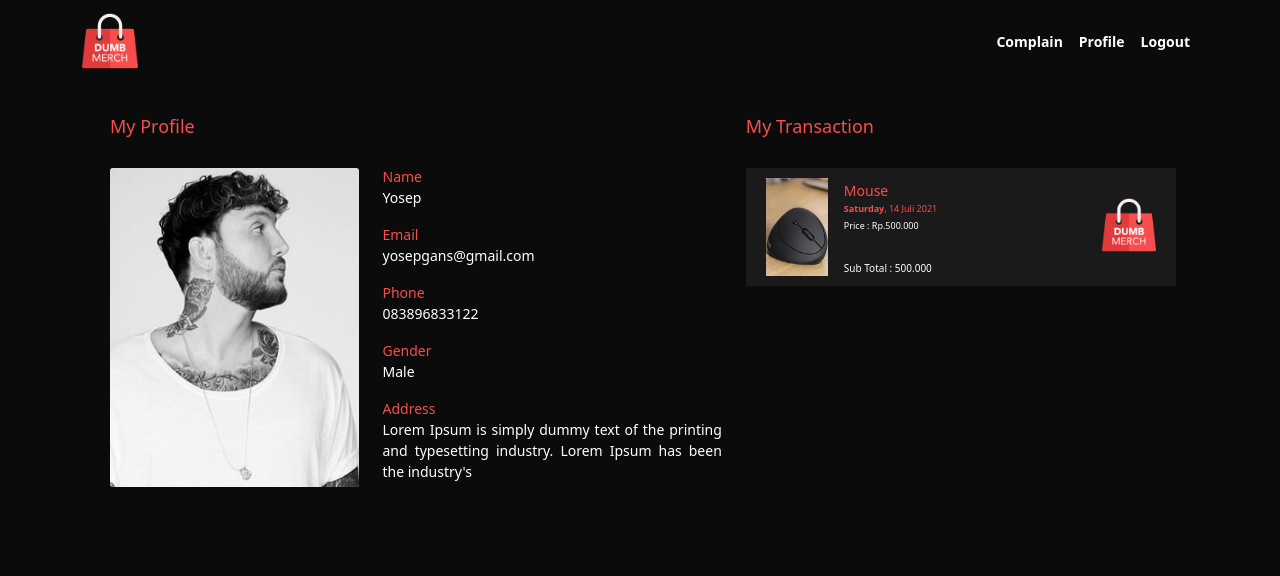
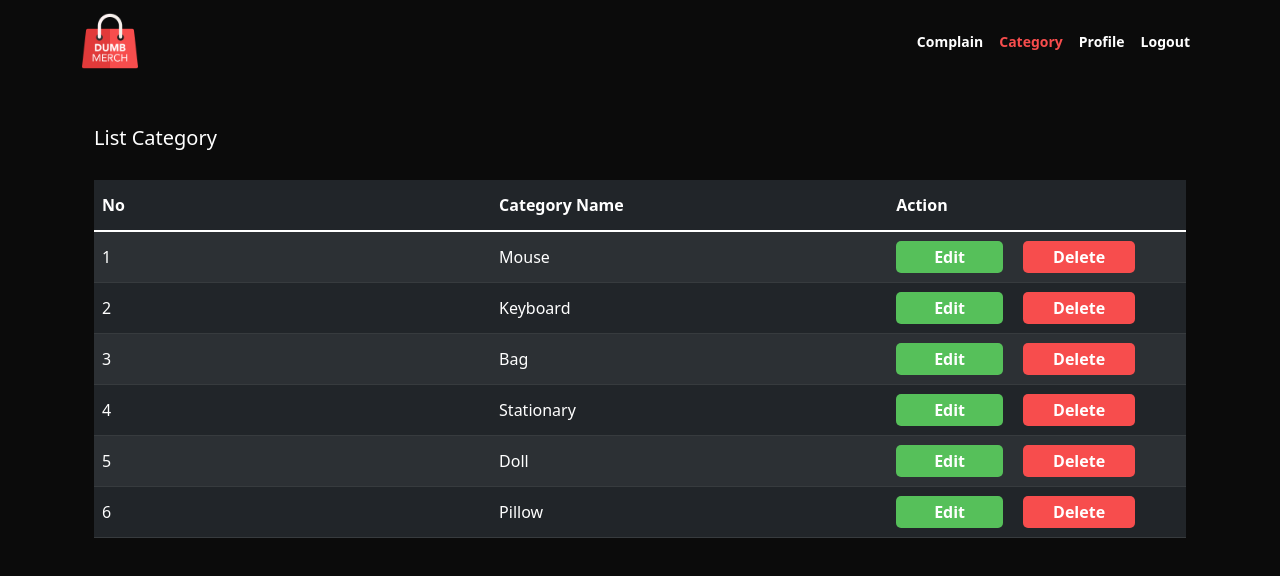
Before and after one commit to sabillarosad11/SabillaRosad-DumbMerch-New, a React (Create React App) app: page / in a window 1280 px wide. Shown: the top 576 px of the page. Built offline with nearby package versions, Linux system fonts and the light colour scheme.

Commit message:
add category

```diff
--- a/src/App.js
+++ b/src/App.js
@@ -3,12 +3,13 @@ import React from 'react';
 // import Register from "./Pages/Register";
 // import Homepage from './Pages/Homepage';
 // import DetailProduct from './Pages/Detail-product';
-import Profile from "./Pages/Profile";
+// import Profile from "./Pages/Profile";
+import Category from "./Pages/Category";
 import './App.css';
 
 function App() {
   return (
-      <Profile />
+      <Category />
   );
 }
 
--- /dev/null
+++ b/src/Dummy Data/ListCategory.js
@@ -0,0 +1,28 @@
+const DataCategory = [
+  {
+    id: 1,
+    product: "Mouse",
+  },
+  {
+    id: 2,
+    product: "Keyboard",
+  },
+  {
+    id: 3,
+    product: "Bag",
+  },
+  {
+    id: 4,
+    product: "Stationary",
+  },
+  {
+    id: 5,
+    product: "Doll",
+  },
+  {
+    id: 6,
+    product: "Pillow",
+  },
+];
+
+export default DataCategory;
--- /dev/null
+++ b/src/Pages/Category.js
@@ -0,0 +1,64 @@
+import React from 'react'
+import { Container, Image, Navbar, Nav, Table } from "react-bootstrap";
+import "./style/Category.css";
+import logoNavbar from "../asset/logoNavbar.png";
+import DataCategory from '../Dummy Data/ListCategory';
+
+const Category = () => {
+  return (
+    <>
+      <Navbar className="bg-navbar" variant="dark">
+        <Container>
+          <Navbar.Brand href="#">
+            <Image className="logo-navbar" src={logoNavbar} responsive />
+          </Navbar.Brand>
+          <Nav className="ms-auto">
+            <Nav.Link className="nav-link" href="#">
+              Complain
+            </Nav.Link>
+            <Nav.Link className="nav-link active" href="#">
+              Category
+            </Nav.Link>
+            <Nav.Link className="nav-link" href="#">
+              Profile
+            </Nav.Link>
+            <Nav.Link className="nav-link" href="#">
+              Logout
+            </Nav.Link>
+          </Nav>
+        </Container>
+      </Navbar>
+
+      <Container className="container-list-category px-4 py-4">
+        <h5>List Category</h5>
+        <Table striped hover variant="dark">
+          <thead>
+            <tr>
+              <th>No</th>
+              <th>Category Name</th>
+              <th>Action</th>
+            </tr>
+          </thead>
+          <tbody>
+            {DataCategory.map((ListCategory, index) => (
+              <tr key={index}>
+                <td className="col-4">{ListCategory.id}</td>
+                <td className="col-4">{ListCategory.product}</td>
+                <td className="col-3">
+                  <a href="#" className="a-edit">
+                    Edit
+                  </a>
+                  <a href="#" className="a-delete">
+                    Delete
+                  </a>
+                </td>
+              </tr>
+            ))}
+          </tbody>
+        </Table>
+      </Container>
+    </>
+  );
+}
+
+export default Category;
--- /dev/null
+++ b/src/Pages/style/Category.css
@@ -0,0 +1,66 @@
+* {
+    color: #fff;
+    box-sizing: border-box;
+}
+
+body {
+    background-color: #0B0B0B !important;
+}
+
+
+/* Navbar */
+.bg-navbar {
+    background-color: #0B0B0B;
+}
+
+.logo-navbar {
+    width: 56px !important;
+}
+
+.nav-link {
+    color: #fff !important;
+    font-weight: 600;
+    font-size: 14px;
+}
+
+.active {
+    color: #F74D4D !important;
+}
+
+/* Profile */
+.container-list-category {
+    margin-top: 20px;
+    padding-left: 30px;
+}
+
+.container-list-category h5 {
+    margin-bottom: 30px;
+}
+
+.a-edit {
+    background-color: #56C05A;
+    padding: 5px 38px;
+    border-radius: 5px;
+    color: #fff;
+    text-decoration: none;
+    margin-right: 20px;
+    font-weight: 600;
+}
+
+.a-delete {
+    background-color: #F74D4D;
+    padding: 5px 30px;
+    border-radius: 5px;
+    color: #fff;
+    text-decoration: none;
+    font-weight: 600;
+}
+
+th {
+    line-height: 34px;
+}
+
+td {
+    font-weight: 400;
+    line-height: 34px;
+}
```
